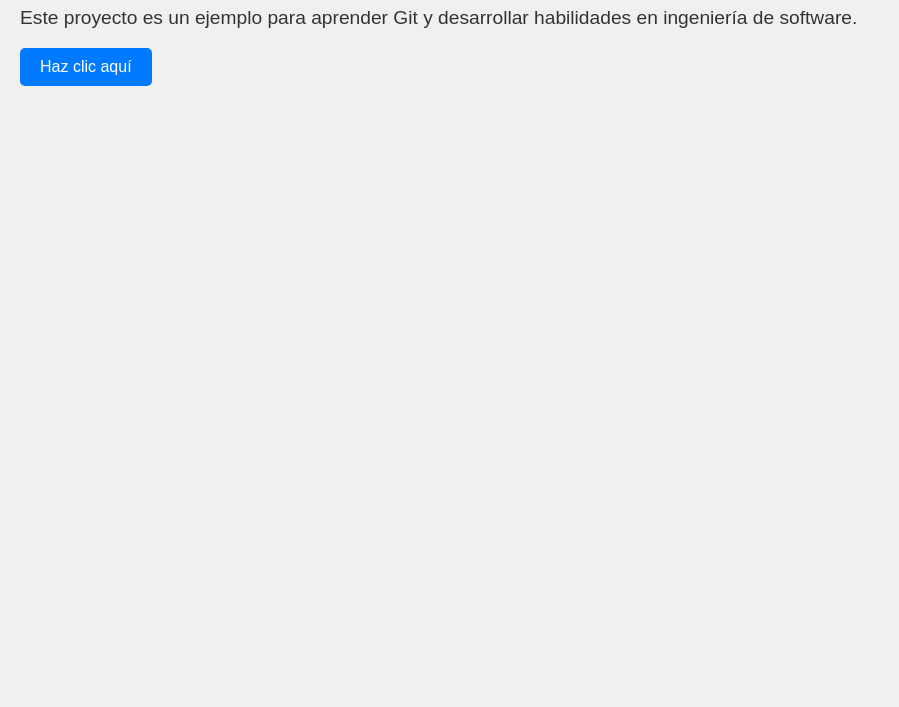
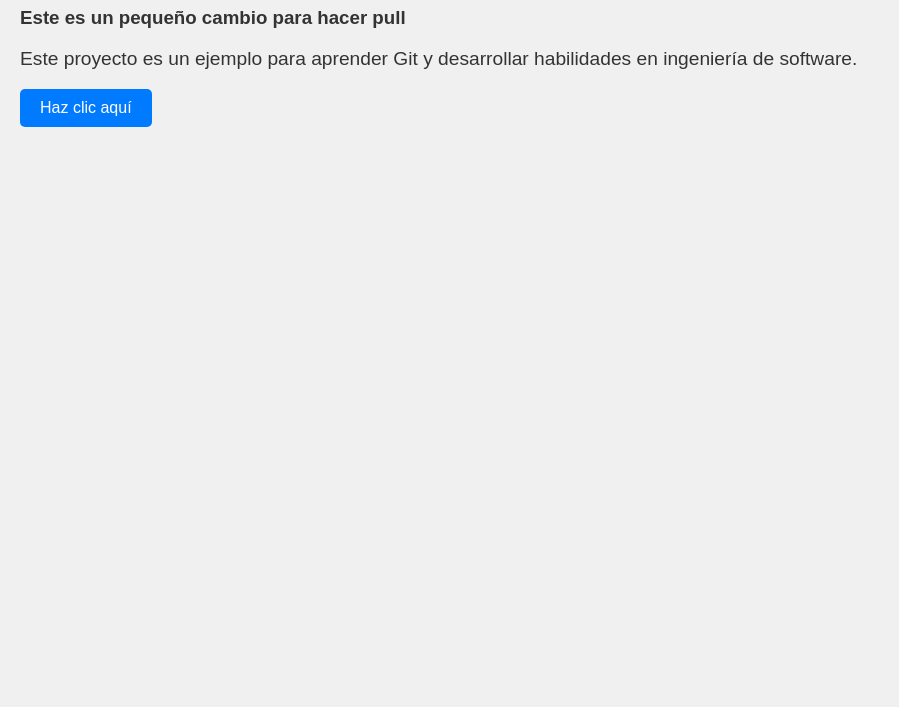
Before and after one commit to javrazuri/GitBegin, a plain HTML site: page index.html in a window 1280 px wide. Shown: the part 93-800 px from the top of the page, without its empty margins (0-899 px from the left). Drawn offline with Linux system fonts and the light colour scheme.

Commit message:
Update index.html

```diff
--- a/index.html
+++ b/index.html
@@ -9,6 +9,7 @@
 </head>
 <body>
     <h1>Bienvenido a Mi Proyecto</h1>
+    <h3>Este es un pequeño cambio para hacer pull</h3>
     <p>Este proyecto es un ejemplo para aprender Git y desarrollar habilidades en ingeniería de software.</p>
     <!-- Añadí un botón para más interacción -->
     <button id="miBoton">Haz clic aquí</button>
```
